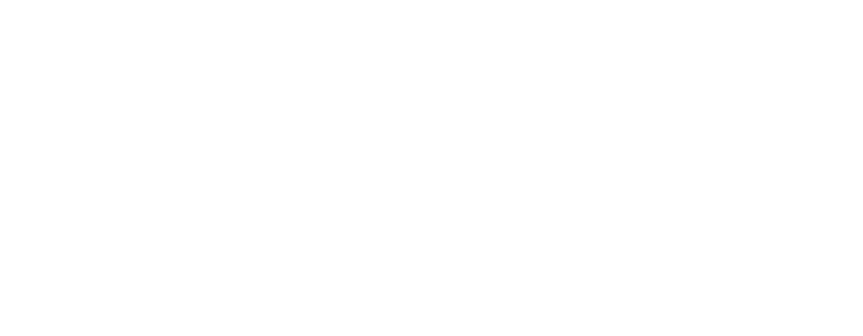
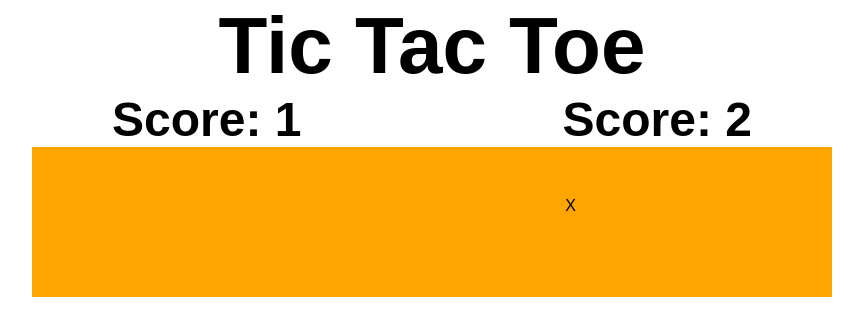
Before and after one commit to hwd-swd/tic-tac-toe, a plain HTML site: page index.html in a window 1280 px wide. Shown: the whole page, without its empty margins (208-1071 px from the left). Drawn offline with Linux system fonts and the light colour scheme.

Commit message:
added gameboard and display controller

```diff
--- a/index.css
+++ b/index.css
@@ -0,0 +1,43 @@
+* {
+    margin:0;
+    border:0;
+    font-size:100%;
+    outline: 0;
+    padding:0;
+    color:var(--black);
+    font-family:  fantasy;
+}
+
+#mainContainer{
+    display:flex;
+    flex-direction: column;
+    align-items: center;
+}
+
+#mainContainer h1{
+    font-size: 500%;
+}
+
+#scoreboard{
+    width:50%;
+    display:flex;
+    flex-direction: row;
+    justify-content: space-between;
+}
+
+#scoreboard h2{
+    font-size: 300%;
+}
+
+#grid{
+    display:grid;
+    grid-template-columns: repeat(3,1fr);
+    grid-template-rows: repeat(3,1fr);
+    width: 800px;
+    margin: 0 auto;
+}
+
+.cell{
+    background-color: orange;
+    height:50px;
+}
--- a/index.html
+++ b/index.html
@@ -6,6 +6,19 @@
         <title>Tic Tac Toe</title>
     </head>
     <body>
+        <div id="mainContainer">
+            <h1>Tic Tac Toe</h1>
+            <div id="scoreboard">
+                <h2>Score: 1</h2>
 
+                <h2>Score: 2</h2>
+            </div>
+            <div id="grid">
+
+            </div>
+        </div>
+
+
+        <script src="index.js"></script>
     </body>
 </html>
--- a/index.js
+++ b/index.js
@@ -0,0 +1,103 @@
+//factory function for players
+
+function createPlayer(userName){
+    let score=0;
+    return {
+        userName: userName,
+        score :score,
+        getUserName(){return userName},
+        getScore(){return score},
+        increaseScore(){score++}
+    }
+}
+
+let gameboard  = (function (){
+    let gameboard = [['','',''],['','',''],['','','']];  //intialize the board
+
+    let getBoard = function(){return gameboard}; //returns the board
+
+    let piecesPlayed = function(){  //returns the pieces placed
+        let count = 0;
+        gameboard.forEach(row=>row.forEach(ele=>ele!=''?count++:''));
+        return count
+    };
+
+    let playPiece = function(x,y){  //plays a piece on the board if it is a valid move
+        let piece = piecesPlayed()%2==0 ? 'X' : 'O';
+        if (x<0||x>2||y<0||y>2){
+            return false
+        }
+        else if (gameboard[x][y]==''){  //places a piece
+            gameboard[x][y]=piece;
+        }
+        else{
+            return false
+        }
+    };
+
+
+
+    return {
+        getBoard,piecesPlayed,playPiece
+    }
+})();
+
+let displayController = (function(){
+    let board = gameboard.getBoard();
+    let grid = document.querySelector('#grid');
+
+    let intializeBoard = function(){
+        clearBoard()
+        for (i=0;i<3;i++){
+            for(j=0;j<3;j++){
+                let temp = document.createElement('div');
+
+                temp.setAttribute('data-key',[i,j])
+                temp.classList.add("cell");
+                if (gameboard.getBoard()[i][j]!=""){
+                    temp.innerHTML=gameboard.getBoard()[i][j];
+                }
+                else{
+                    temp.innerHTML = "";
+                }
+                grid.appendChild(temp);
+            }
+        }
+
+        let cells = document.querySelectorAll('.cell');
+        cells.forEach(cell=>cell.addEventListener('click',userClick));
+    };
+
+
+    let clearBoard = function(){
+        grid.innerHTML = '';
+    };
+
+    let userClick = function(e){  //function that adds a piece when a user clicks
+        let [x,comma,y] = e.target.getAttribute('data-key');
+        gameboard.playPiece(x,y);
+        console.table(gameboard.getBoard())
+        displayController.intializeBoard()
+    }
+
+    return {
+        intializeBoard
+    }
+})();
+
+
+// //test code for player factory function
+let bob = createPlayer("bob");
+let bill = createPlayer("bill");
+console.log(bob.getScore());
+console.log(bob.getUserName());
+bill.increaseScore();
+console.log(bill.getScore());
+console.log(bill.getUserName());
+
+gameboard.playPiece(1,2)
+console.log(gameboard.piecesPlayed())
+console.log(gameboard.getBoard())
+
+//main code
+displayController.intializeBoard()
```
